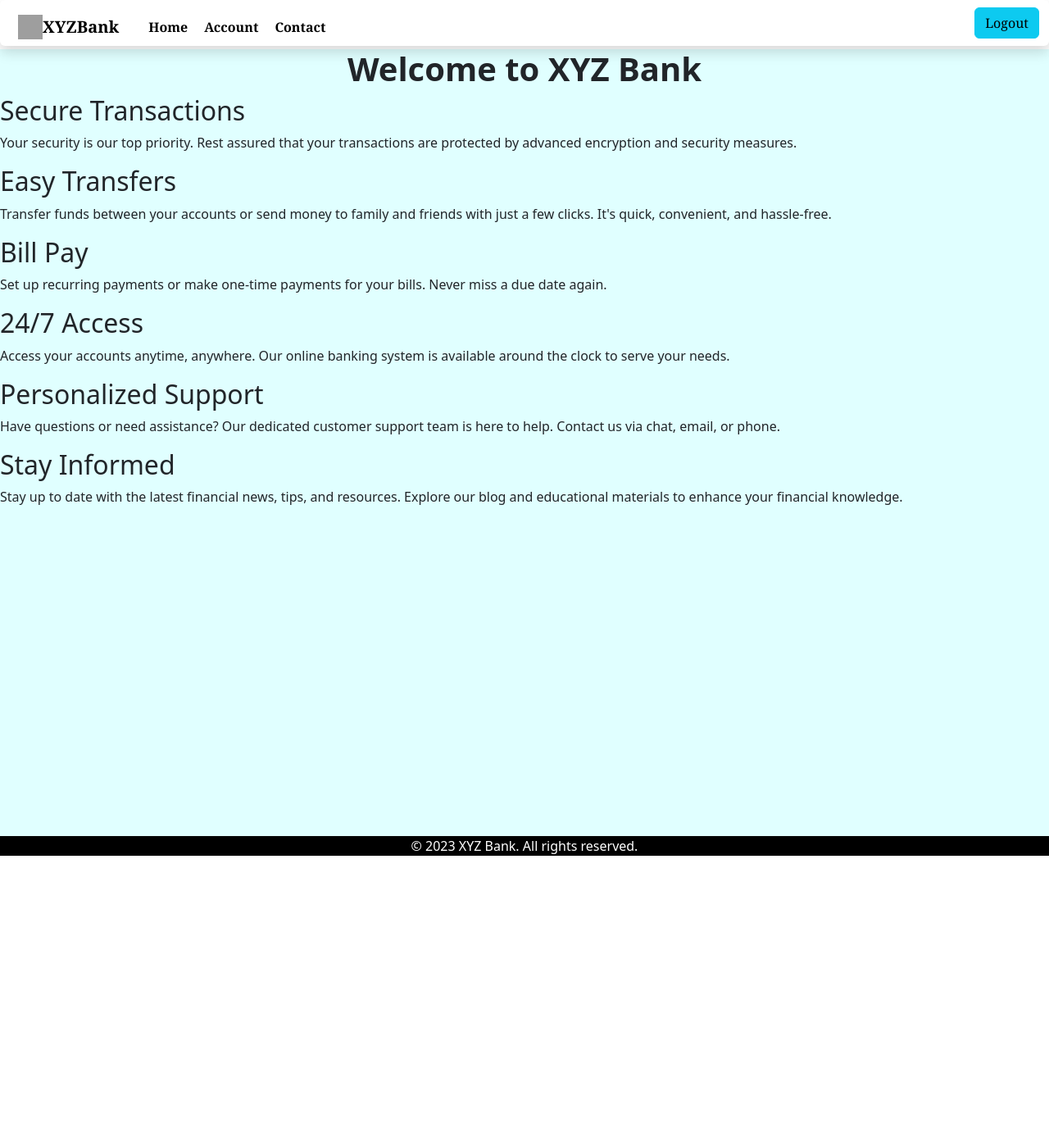
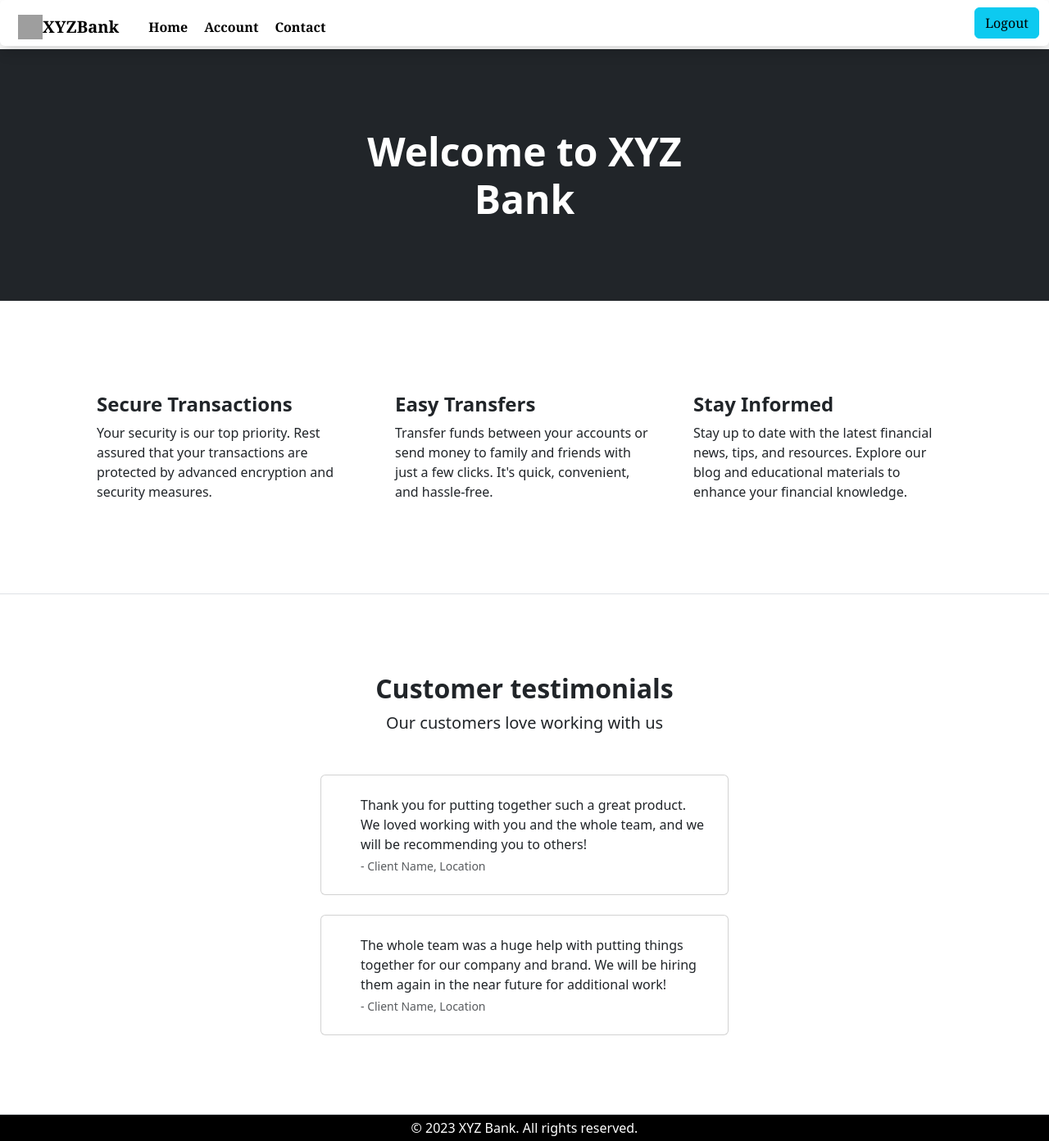
Before and after one commit to JoeG67/Banking-System, a React (Create React App) app: page /home in a window 1280 px wide. Shown: the whole page at 82% size. Before the commit the page ends 1044 px from the top, so only its background shows below. Built offline with nearby package versions, Linux system fonts and the light colour scheme; grey boxes are pictures that could not be loaded.

Commit message:
Updated home page design and footer size

```diff
--- a/src/App.scss
+++ b/src/App.scss
@@ -113,16 +113,14 @@ ul {
   background-color: lightcyan;
   min-height: 120vh;
 }
-
-footer {
-  text-align: center;
-  background-color: black;
-  color: white;
-position: bottom;
-}
-
 .custom-center-links {
   justify-content: center;
   align-items: center;
   list-style: none;
 }
+footer {
+  text-align: center;
+  background-color: black;
+  color: white;
+  position: bottom;
+}
--- a/src/Footer.jsx
+++ b/src/Footer.jsx
@@ -2,7 +2,7 @@ import React from 'react';
 import "./App.scss";
 function Footer() {
   return(
-      <footer>
+      <footer class="pt-1 pb-1">
         &copy; 2023 XYZ Bank. All rights reserved.
     </footer>
   );
--- a/src/Home.jsx
+++ b/src/Home.jsx
@@ -11,24 +11,7 @@ function Home() {
         <meta name="viewport" content="width=device-width, initial-scale=1, user-scalable=no, shrink-to-fit=no, viewport-fit=cover"/>
         </Helmet>
         <Navbar />
-      <div class="content">
-      <header>
-        <h1 class="fw-bold">Welcome to XYZ Bank</h1>
-    </header>
-        <section id="secure-transactions">
-            <h2>Secure Transactions</h2>
-            <p>Your security is our top priority. Rest assured that your transactions are protected by advanced encryption and security measures.</p>
-        </section>
-
-        <section id="easy-transfers">
-            <h2>Easy Transfers</h2>
-            <p>Transfer funds between your accounts or send money to family and friends with just a few clicks. It's quick, convenient, and hassle-free.</p>
-        </section>
-
-        <section id="bill-pay">
-            <h2>Bill Pay</h2>
-            <p>Set up recurring payments or make one-time payments for your bills. Never miss a due date again.</p>
-        </section>
+      {/* <div class="content">
 
         <section>
             <h2>24/7 Access</h2>
@@ -44,7 +27,78 @@ function Home() {
             <h2>Stay Informed</h2>
             <p>Stay up to date with the latest financial news, tips, and resources. Explore our blog and educational materials to enhance your financial knowledge.</p>
         </section>
-        </div>
+        </div> */}
+        <header class="bg-dark py-5">
+            <div class="container px-5">
+                <div class="row gx-5 justify-content-center">
+                    <div class="col-lg-6">
+                        <div class="text-center my-5">
+                            <h1 class="display-5 fw-bolder text-white mb-1">Welcome to XYZ Bank</h1>
+                        </div>
+                    </div>
+                </div>
+            </div>
+        </header>
+
+        <section class="py-5 border-bottom" id="features">
+            <div class="container px-5 my-5">
+                <div class="row gx-5">
+                    <div class="col-lg-4 mb-5 mb-lg-0">
+                        <div class="feature bg-primary bg-gradient text-white rounded-3 mb-3"><i class="bi bi-collection"></i></div>
+                        <h2 class="h4 fw-bolder">Secure Transactions</h2>
+                        <p>Your security is our top priority. Rest assured that your transactions are protected by advanced encryption and security measures.</p>
+                    </div>
+                    <div class="col-lg-4 mb-5 mb-lg-0">
+                        <div class="feature bg-primary bg-gradient text-white rounded-3 mb-3"><i class="bi bi-building"></i></div>
+                        <h2 class="h4 fw-bolder">Easy Transfers</h2>
+                        <p>Transfer funds between your accounts or send money to family and friends with just a few clicks. It's quick, convenient, and hassle-free.</p>
+                    </div>
+                    <div class="col-lg-4">
+                        <div class="feature bg-primary bg-gradient text-white rounded-3 mb-3"><i class="bi bi-toggles2"></i></div>
+                        <h2 class="h4 fw-bolder">Stay Informed</h2>
+                        <p>Stay up to date with the latest financial news, tips, and resources. Explore our blog and educational materials to enhance your financial knowledge.</p>
+                    </div>
+                </div>
+            </div>
+        </section>
+
+        <section class="py-5 border-bottom">
+            <div class="container px-5 my-5 px-5">
+                <div class="text-center mb-5">
+                    <h2 class="fw-bolder">Customer testimonials</h2>
+                    <p class="lead mb-0">Our customers love working with us</p>
+                </div>
+                <div class="row gx-5 justify-content-center">
+                    <div class="col-lg-6">
+
+                        <div class="card mb-4">
+                            <div class="card-body p-4">
+                                <div class="d-flex">
+                                    <div class="flex-shrink-0"><i class="bi bi-chat-right-quote-fill text-primary fs-1"></i></div>
+                                    <div class="ms-4">
+                                        <p class="mb-1">Thank you for putting together such a great product. We loved working with you and the whole team, and we will be recommending you to others!</p>
+                                        <div class="small text-muted">- Client Name, Location</div>
+                                    </div>
+                                </div>
+                            </div>
+                        </div>
+
+                        <div class="card">
+                            <div class="card-body p-4">
+                                <div class="d-flex">
+                                    <div class="flex-shrink-0"><i class="bi bi-chat-right-quote-fill text-primary fs-1"></i></div>
+                                    <div class="ms-4">
+                                        <p class="mb-1">The whole team was a huge help with putting things together for our company and brand. We will be hiring them again in the near future for additional work!</p>
+                                        <div class="small text-muted">- Client Name, Location</div>
+                                    </div>
+                                </div>
+                            </div>
+                        </div>
+                    </div>
+                </div>
+            </div>
+        </section>
+
         <Footer />
     </div>
 
```
